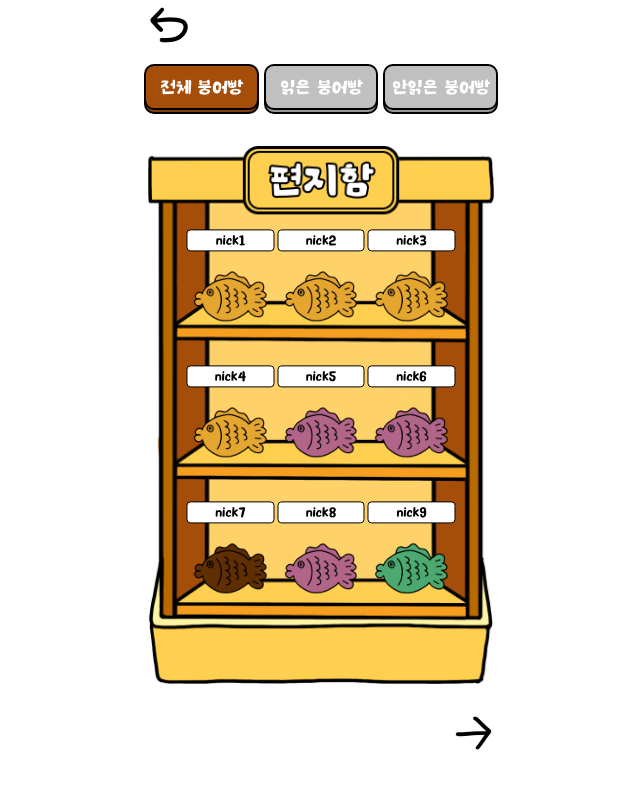
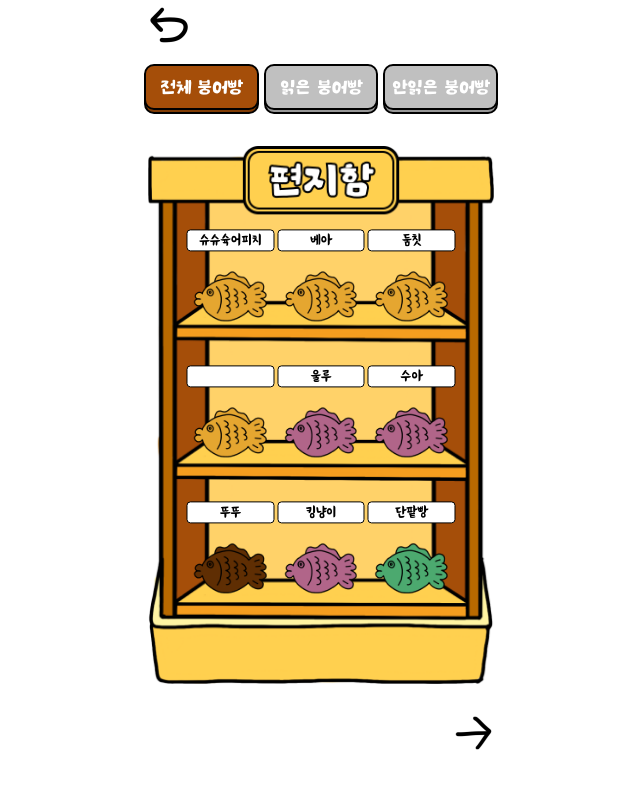
Before and after one commit to dusunax/NyangGle_Front_End, a React (Vite) app: page /list/1 in a window 1280 px wide. Shown: the top 788 px of the page, without its empty margins (319-959 px from the left). Built offline with nearby package versions, Linux system fonts and the light colour scheme; no server answers; a web font is replaced by a local one.

Commit message:
[Hotfix] 더미데이터수정

```diff
--- a/src/atoms/testData.js
+++ b/src/atoms/testData.js
@@ -8,61 +8,61 @@ export const breadListDummy = atom({
         id: 1,
         Type: '밀가루/팥',
         status: 'UNREAD',
-        senderNickname: 'nick1',
+        senderNickname: '슈슈슉어피치',
       },
       {
         id: 2,
         Type: '밀가루/슈',
         status: 'UNREAD',
-        senderNickname: 'nick2',
+        senderNickname: '베아',
       },
       {
         id: 3,
         Type: '밀가루/마라',
         status: 'UNREAD',
-        senderNickname: 'nick3',
+        senderNickname: '둠칫',
       },
       {
         id: 4,
         Type: '밀가루/민초',
         status: 'UNREAD',
-        senderNickname: 'nick4',
+        senderNickname: '굥',
       },
       {
         id: 5,
         Type: '고구마/팥',
         status: 'UNREAD',
-        senderNickname: 'nick5',
+        senderNickname: '울루',
       },
       {
         id: 6,
         Type: '고구마/슈',
         status: 'UNREAD',
-        senderNickname: 'nick6',
+        senderNickname: '수아',
       },
       {
         id: 7,
         Type: '초코/마라',
         status: 'UNREAD',
-        senderNickname: 'nick7',
+        senderNickname: '뚜뚜',
       },
       {
         id: 8,
         Type: '고구마/민초',
         status: 'UNREAD',
-        senderNickname: 'nick8',
+        senderNickname: '킹냥이',
       },
       {
         id: 9,
         Type: '녹차/팥',
         status: 'UNREAD',
-        senderNickname: 'nick9',
+        senderNickname: '단팥빵',
       },
       {
         id: 10,
         Type: '녹차/슈',
         status: 'UNREAD',
-        senderNickname: 'nick10',
+        senderNickname: '댕댕이',
       },
     ],
     totalPages: 2,
@@ -78,6 +78,6 @@ export const breadDetailDummy = atom({
     message:
       '안녕 냥냥펀치! 나는 냥아치야 차가운 밀가루 반죽에 아주머니는 연신 허연 입김 불어넣으시고 후끈 달아오른 무쇠틀 속으로 붉은 심장을 넣어주신다 어느새 윤기 흐르는 피부로 세상에 나온 손주들 온기도 가시기 전 봉지에 담긴다 오늘은 아주머니도 월척 붕어 몇 마리 낚아',
     createdAt: '',
-    senderNickname: 'nick1',
+    senderNickname: '베아',
   },
 });
```
